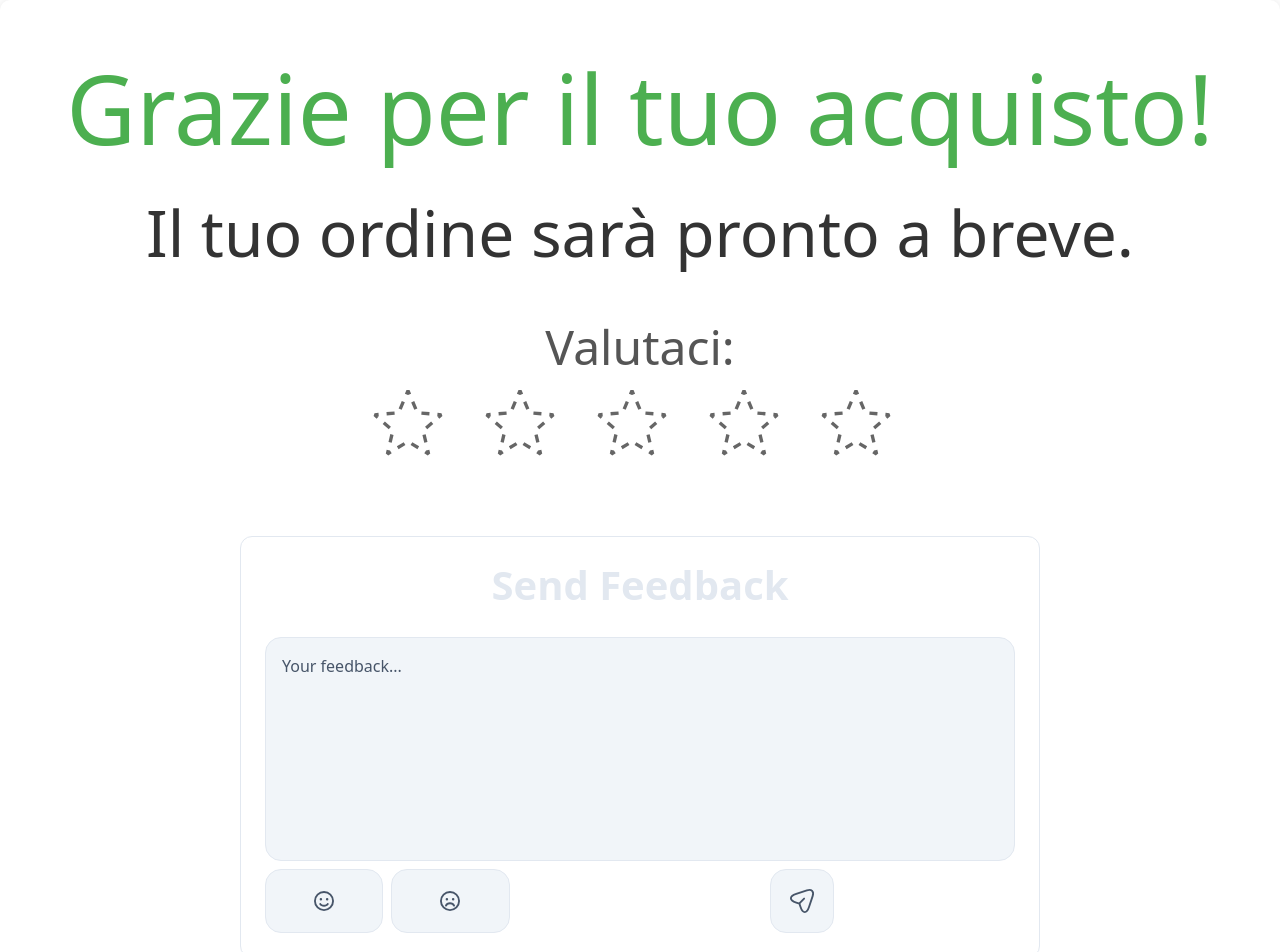
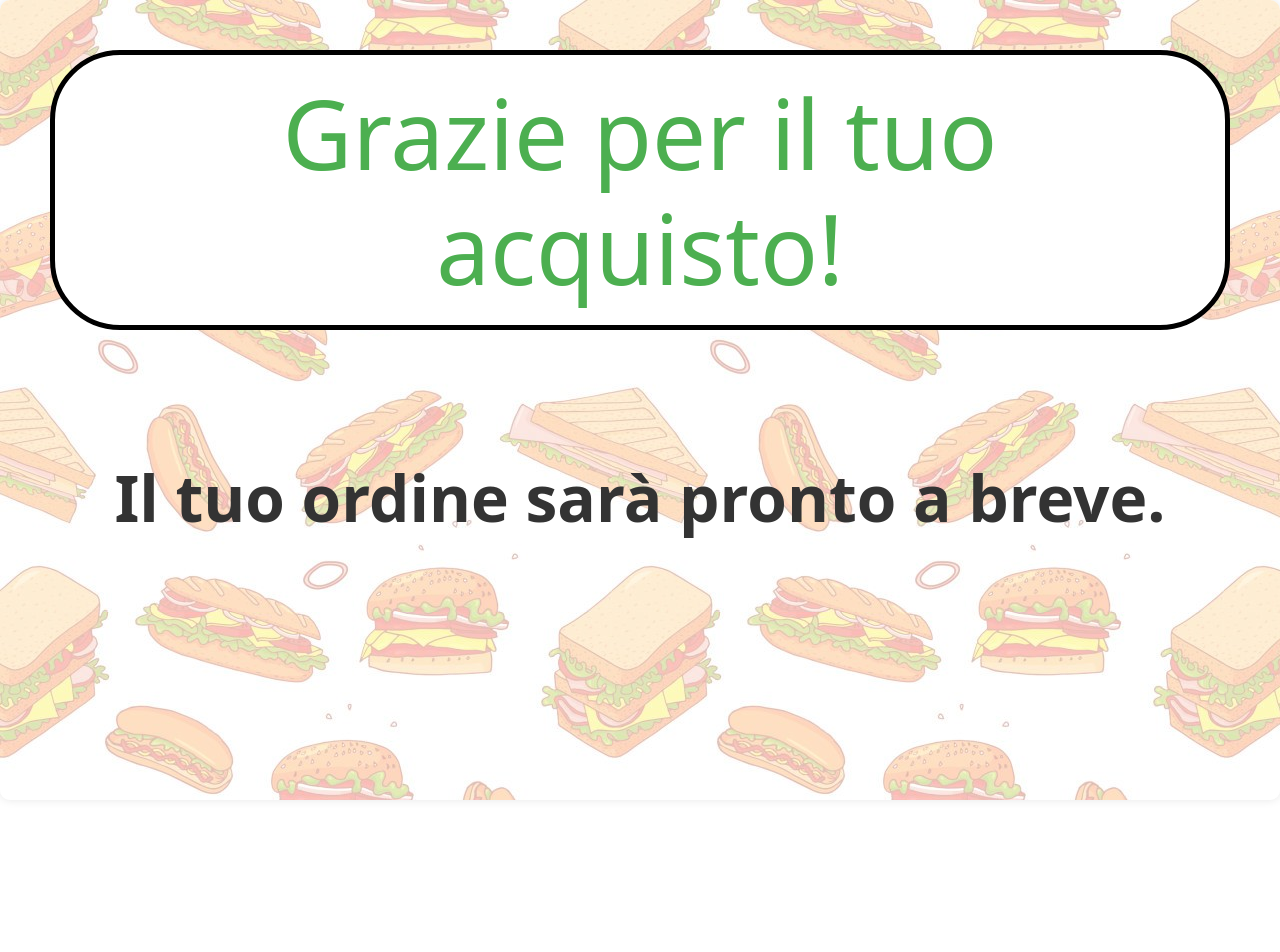
Before and after one commit to GiulioSignoretti-Scuola/ProjectWork, an Angular app: page /end in a window 1280 px wide. Shown: the top 952 px of the page. Built offline with nearby package versions, Linux system fonts and the light colour scheme.

Commit message:
cambiamenti Home+Vassoio+End

```diff
--- a/src/app/components/end/end.component.css
+++ b/src/app/components/end/end.component.css
@@ -9,24 +9,35 @@ body {
 }
 .thank-you-container {
     text-align: center;
-    background-color: #fff;
     padding: 50px;
     border-radius: 10px;
     box-shadow: 0 0 10px rgba(0, 0, 0, 0.1);
+    height: 100vh;
+    display: flex;
+    flex-direction: column;
+    background-image: image-set("assets/sfondo2.jpg");
 }
 h1 {
     font-size: 6rem;
     color: #4CAF50;
     margin-bottom: 20px;
+    padding: 20px;
+    border-radius: 70px;
+    background-color: rgb(255, 255, 255);
+    border: 5px solid black;
 }
+
 p {
     font-size: 4rem;
     color: #333;
-    margin-bottom: 30px;
+    margin-bottom: 700px;
+    margin-top: 100px;
+    font-weight: bold;
 }
 .rating-prompt {
     font-size: 3rem;
     color: #555;
+    height: 100vh;
 }
 
 .rating{
@@ -41,9 +52,13 @@ p {
     flex-direction: row-reverse;
     display: flex;
     justify-content: center;
-    gap: 1rem; /* Aumenta lo spazio tra le stelle */
-    --stroke: #666;
+    gap: 1rem;
+    --stroke: #000000;
     --fill: #ffc73a;
+    background-color: #ffffff;
+    padding: 20px;
+    border: 5px solid black;
+    border-radius: 70px;
 }
 
 .rating input {
@@ -123,96 +138,14 @@ p {
     }
 }
 
-/* Feedback Container */
-.feedback-container {
-    background-color: white;
-    border: 1px solid #e2e8f0;
-    border-radius: 0.75rem;
-    display: grid;
-    grid-template-columns: repeat(6, 1fr);
-    gap: 0.5rem;
-    padding: 1.5rem; /* Aumentato il padding */
-    width: 100%;
-    max-width: 800px; /* Triplicato rispetto a 400px */
-    margin: 0 auto; /* Centrato orizzontalmente */
-    transform: scale(1); /* Triplica le dimensioni */
-    transform-origin: center; /* Mantiene il ridimensionamento centrato */
-}
-
-/* Feedback Title */
-.feedback-title {
-    text-align: center;
-    color: #e2e8f0;
-    font-size: 2.5rem; /* Triplicato rispetto a 1.25rem */
-    font-weight: bold;
-    grid-column: span 6;
-}
-
-/* Feedback Textarea */
-.feedback-textarea {
-    background-color: #f1f5f9;
-    color: #475569;
-    height: 14rem; /* Triplicato rispetto a 7rem */
-    border: 1px solid #e2e8f0;
-    border-radius: 1rem; /* Triplicato rispetto a 0.5rem */
-    grid-column: span 6;
-    resize: none;
-    outline: none;
-    padding: 1rem; /* Triplicato rispetto a 0.5rem */
-    transition: border-color 0.3s ease;
-    font-size: 2rem; /* Aumentato per adattarsi alle dimensioni */
-}
-
-.feedback-textarea:focus {
-    border-color: #475569;
-}
-
-.feedback-textarea::placeholder {
-    color: #475569;
-    opacity: 1;
-    font-size: 1rem; /* Aumentato per adattarsi alle dimensioni */
-}
-
-/* Feedback Buttons */
-.feedback-button {
-    fill: #475569;
-    grid-column: span 1;
-    display: flex;
-    justify-content: center;
-    align-items: center;
-    border-radius: 1rem; /* Triplicato rispetto a 0.5rem */
-    padding: 1rem; /* Triplicato rispetto a 0.5rem */
-    background-color: #f1f5f9;
-    border: 1px solid #e2e8f0;
-    transition: all 0.3s ease;
-    cursor: pointer;
-}
-
-.feedback-button:hover {
-    border-color: #475569;
-}
-
-.feedback-button:focus {
-    fill: #bfdbfe;
-    background-color: #60a5fa;
-}
-
-/* Feedback Spacer */
-.feedback-spacer {
-    grid-column: span 2;
-}
-
-/* Feedback Submit Button */
 .feedback-submit-button {
-    background-color: #f1f5f9;
-    stroke: #475569;
+    background-color: #0080ff;
+    stroke: #ffffff;
     border: 1px solid #e2e8f0;
     grid-column: span 2;
-    display: flex;
-    justify-content: center;
-    align-items: center;
-    border-radius: 1rem; /* Triplicato rispetto a 0.5rem */
-    padding: 1rem; /* Triplicato rispetto a 0.5rem */
+    border-radius: 1rem;
+    height: 200px;
+    width :400px;
     transition: all 0.3s ease;
     cursor: pointer;
 }
--- a/src/app/components/end/end.component.html
+++ b/src/app/components/end/end.component.html
@@ -28,27 +28,12 @@
             </div>
         </div>
         <br>
-        <div class="feedback-container">
-            <h1 class="feedback-title">Send Feedback</h1>
-            <textarea placeholder="Your feedback..." class="feedback-textarea"></textarea>
-            <button class="feedback-button">
-                <svg xmlns="http://www.w3.org/2000/svg" height="20px" viewBox="0 0 512 512">
-                    <path d="M464 256A208 208 0 1 0 48 256a208 208 0 1 0 416 0zM0 256a256 256 0 1 1 512 0A256 256 0 1 1 0 256zm177.6 62.1C192.8 334.5 218.8 352 256 352s63.2-17.5 78.4-33.9c9-9.7 24.2-10.4 33.9-1.4s10.4 24.2 1.4 33.9c-22 23.8-60 49.4-113.6 49.4s-91.7-25.5-113.6-49.4c-9-9.7-8.4-24.9 1.4-33.9s24.9-8.4 33.9 1.4zM144.4 208a32 32 0 1 1 64 0 32 32 0 1 1 -64 0zm192-32a32 32 0 1 1 0 64 32 32 0 1 1 0-64z"></path>
+
+        <a href="#">
+            <button class="feedback-submit-button">
+                <svg fill="none" viewBox="0 0 24 24" height="100px" width="100px" xmlns="http://www.w3.org/2000/svg">
+                    <path stroke-linejoin="round" stroke-linecap="round" stroke-width="1.5" d="M7.39999 6.32003L15.89 3.49003C19.7 2.22003 21.77 4.30003 20.51 8.11003L17.68 16.6C15.78 22.31 12.66 22.31 10.76 16.6L9.91999 14.08L7.39999 13.24C1.68999 11.34 1.68999 8.23003 7.39999 6.32003Z"></path>
+                    <path stroke-linejoin="round" stroke-linecap="round" stroke-width="1.5" d="M10.11 13.6501L13.69 10.0601"></path>
                 </svg>
             </button>
-            <button class="feedback-button">
-                <svg xmlns="http://www.w3.org/2000/svg" height="20px" viewBox="0 0 512 512">
-                    <path d="M464 256A208 208 0 1 0 48 256a208 208 0 1 0 416 0zM0 256a256 256 0 1 1 512 0A256 256 0 1 1 0 256zM174.6 384.1c-4.5 12.5-18.2 18.9-30.7 14.4s-18.9-18.2-14.4-30.7C146.9 319.4 198.9 288 256 288s109.1 31.4 126.6 79.9c4.5 12.5-2 26.2-14.4 30.7s-26.2-2-30.7-14.4C328.2 358.5 297.2 336 256 336s-72.2 22.5-81.4 48.1zM144.4 208a32 32 0 1 1 64 0 32 32 0 1 1 -64 0zm192-32a32 32 0 1 1 0 64 32 32 0 1 1 0-64z"></path>
-                </svg>
-            </button>
-            <span class="feedback-spacer"></span>
-            <a href="#">
-                <button class="feedback-submit-button">
-                    <svg fill="none" viewBox="0 0 24 24" height="30px" width="30px" xmlns="http://www.w3.org/2000/svg">
-                        <path stroke-linejoin="round" stroke-linecap="round" stroke-width="1.5" d="M7.39999 6.32003L15.89 3.49003C19.7 2.22003 21.77 4.30003 20.51 8.11003L17.68 16.6C15.78 22.31 12.66 22.31 10.76 16.6L9.91999 14.08L7.39999 13.24C1.68999 11.34 1.68999 8.23003 7.39999 6.32003Z"></path>
-                        <path stroke-linejoin="round" stroke-linecap="round" stroke-width="1.5" d="M10.11 13.6501L13.69 10.0601"></path>
-                    </svg>
-                </button>
-            </a>
-
-        </div>
+        </a>
--- a/src/app/components/vassoio/vassoio.component.css
+++ b/src/app/components/vassoio/vassoio.component.css
@@ -11,8 +11,8 @@
     background-image: image-set("assets/sfondo2.jpg");
     height: 100vh;
     display: flex;
-    justify-content: center; /* Centra orizzontalmente */
     align-items: center; /* Centra verticalmente */
+    flex-direction: column;
 }
 button{
     align-items: center;
@@ -20,9 +20,18 @@ button{
     border-radius: 20px;
     font-size: 40px;;
     color: black;
+    margin:20px;
+
 }
 button:hover {
     transform: scale(1.07);
     transition: all 0.3s ease-in-out;
     background-color: #9c9c9c;
 }
+
+h1{
+    margin-bottom: 275px;
+    margin-top:275px;
+    font-weight: bold;
+    font-size: 70px;
+}
--- a/src/app/components/vassoio/vassoio.component.html
+++ b/src/app/components/vassoio/vassoio.component.html
@@ -1,4 +1,7 @@
+
+
 <div class="wrapper ">
+    <h1>Come Vuoi Mangiare?</h1>
     <div class="container-bottoni">
         <button [routerLink] = "'/home'">
             <img class="immagine" src="/assets/vassoio.png" alt=""> Vassoio
```
